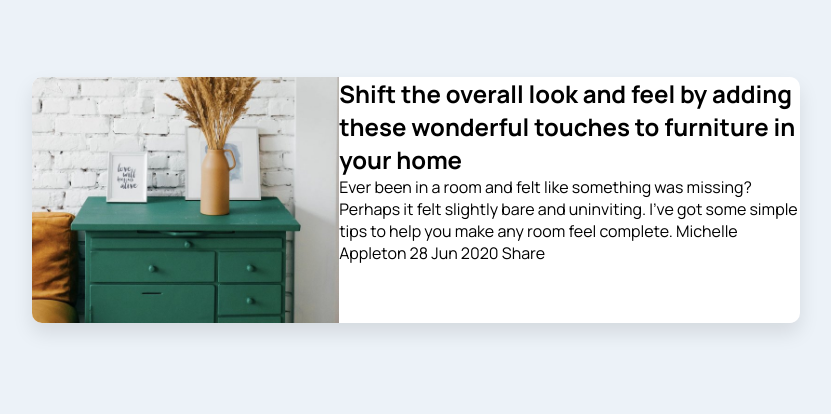
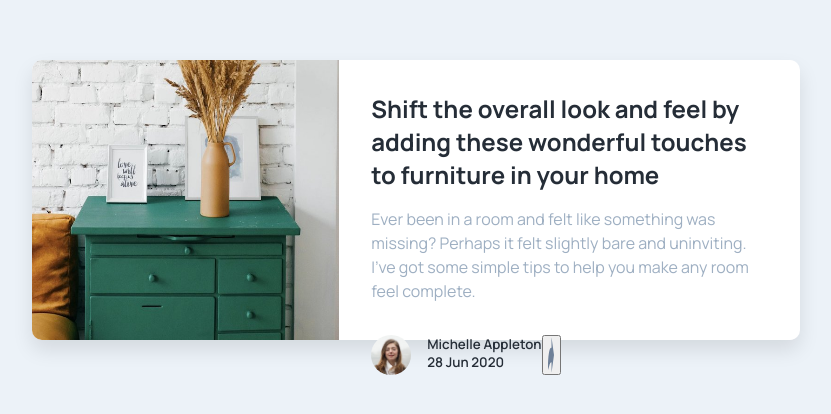
Before and after one commit to jemima-lopez/article.preview, a plain HTML site: page index.html in a window 1280 px wide. Shown: the part 200-614 px from the top of the page, without its empty margins (224-1055 px from the left). Drawn offline with Linux system fonts and the light colour scheme.

Commit message:
commit author

```diff
--- a/index.html
+++ b/index.html
@@ -23,14 +23,22 @@
       touches to furniture in your home
     </h1>
 
-    Ever been in a room and felt like something was missing? Perhaps
-    it felt slightly bare and uninviting. I’ve got some simple tips
-    to help you make any room feel complete.
+    <p class="article-text">
+      Ever been in a room and felt like something was missing? Perhaps
+      it felt slightly bare and uninviting. I’ve got some simple tips
+      to help you make any room feel complete.
+    </p>
+    <div class="author">
+        <img src="./images/avatar-michelle.jpg" alt="Michelle Appleton" class="article-avatar">
+      <div class="article-author">
+        <p>Michelle Appleton</p>
+        <p>28 Jun 2020</p>
+      </div>
 
-    Michelle Appleton
-    28 Jun 2020
-
-    Share
+        <button class="share-button">
+          <img src="./images/icon-share.svg" alt="Share">
+        </button>
+    </div>
     </card>
   </article>
   <script src="./main.js" ></script>
--- a/style.css
+++ b/style.css
@@ -26,6 +26,7 @@ body{
     border-radius: 10px;
     box-shadow: 0 10px 20px rgba(0, 0, 0, 0.1);
     width: 60%;
+    height: 35%;
     display: flex;
     flex-direction: row;
 }
@@ -37,6 +38,38 @@ img{
     height: 100%;
 }
 
+h1{
+    font-size: 1.5rem;
+    color: hsl(213, 19%, 18%) ;
+    margin: 2rem 2.5rem 1rem 2rem;
+    margin-right: 2.5rem;
+}
+
+.article-text{
+    font-size: 1rem;
+    color: hsl(212, 23%, 69%);
+    margin: 0 2rem 2rem 2rem;
+    line-height: 1.5rem;
+}
+
+.author{
+    display: flex;
+}
+
+.article-avatar{
+    width: 2.5rem;
+    height: 2.5;
+    border-radius: 50%;
+    margin-left: 2rem;
+}
+.article-author p{
+    display: flex;
+    font-weight: 600;
+    font-size: smaller;
+    color: hsl(213, 19%, 18%);
+    margin-left: 1rem;
+}
+
 
 .attribution { font-size: 11px; text-align: center; }
 .attribution a { color: hsl(228, 45%, 44%); }
```
